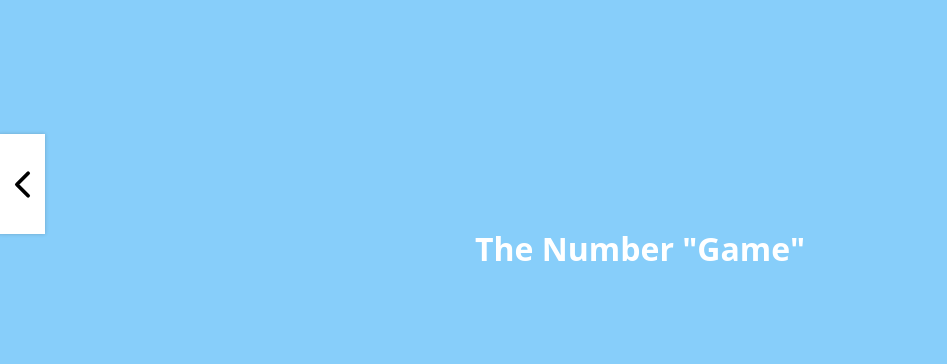
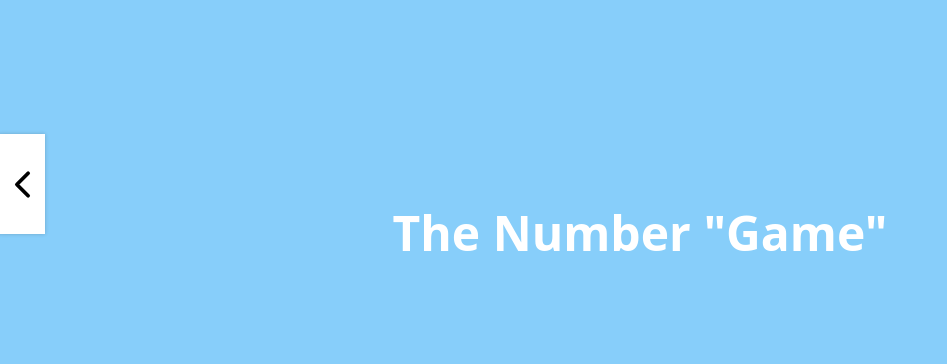
Before and after one commit to deadlycow/theNumberGame, a plain HTML site: page index.html in a window 1280 px wide. Shown: the part 136-500 px from the top of the page, without its empty margins (0-947 px from the left). Drawn offline with Linux system fonts and the light colour scheme; the site is published under a folder, as on GitHub Pages, so addresses that start at the root find nothing.

Commit message:
nothing off value changed

```diff
--- a/main.css
+++ b/main.css
@@ -1,5 +1,5 @@
 @import url("styles/animation.css");
-@import url("/styles/tyhpografic.css");
+@import url("styles/tyhpografic.css");
 
 :root {
   --clr-bg-primary: lightskyblue;
```
Also changed, not shown: 1 other file.
